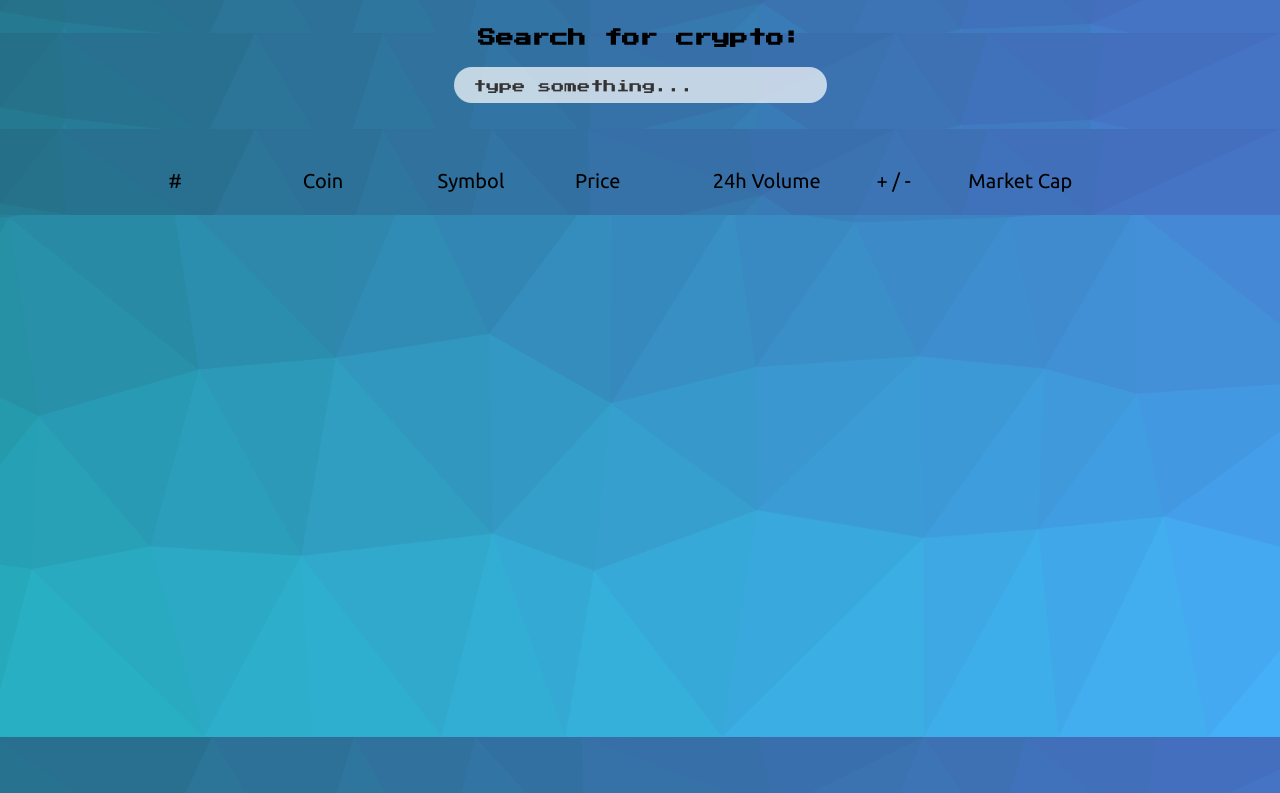
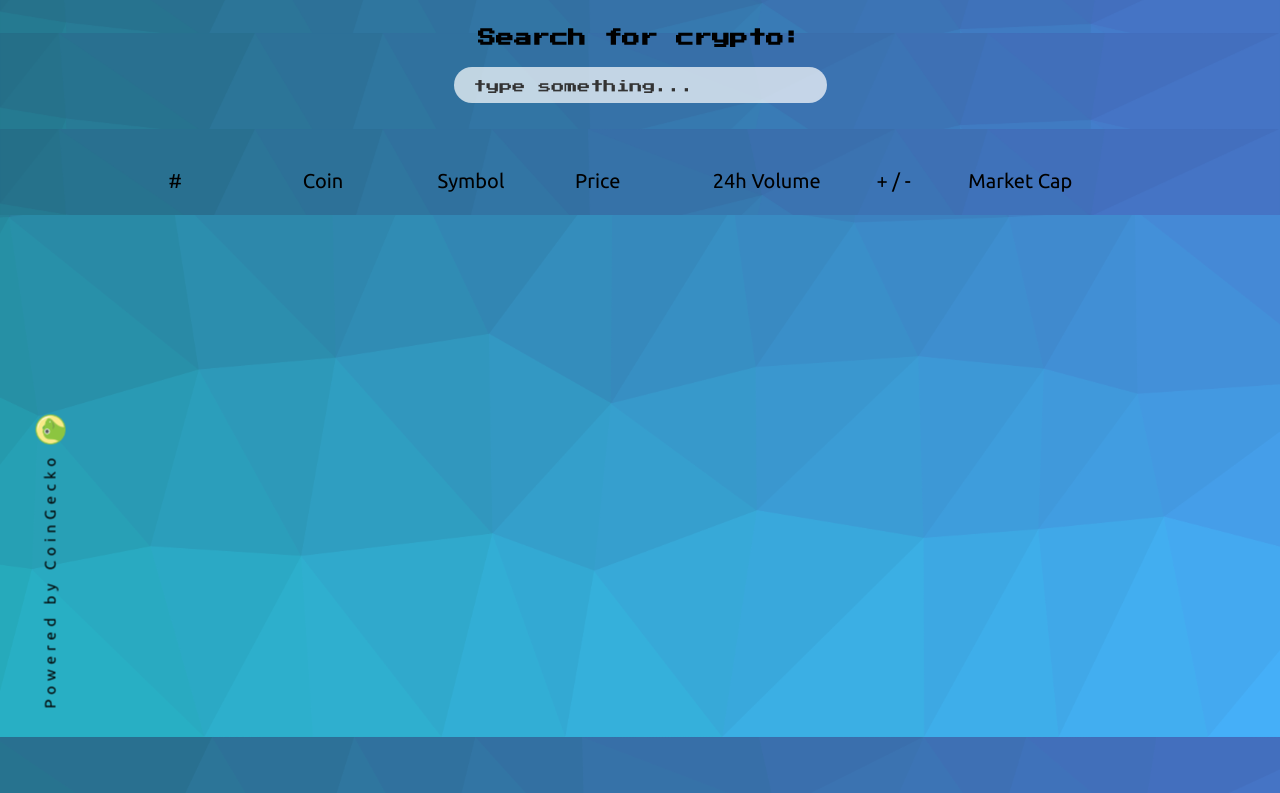
Before and after one commit to Mariano0o92/The-Creeptos, a website: page index.html in a window 1280 px wide. Shown: the part 63-856 px from the top of the page. Drawn offline with Linux system fonts and the light colour scheme; no server answers.

Commit message:
Added and styled CoinGecko official logo.

```diff
--- a/src/js/script.js
+++ b/src/js/script.js
@@ -42,8 +42,8 @@ const createCoins = coins => {
             <img class="coins__logo" src="${coin.image}" alt="${coin.name}">
             <div class="coins__name">${coin.name}</div>
             <div class="coins__shortcut">${coin.symbol}</div>
-            <div class="coins__price">$${coin.current_price.toFixed(2)}</div>
-        <div class="coins__volume">$${coin.total_volume.toFixed(2)}</div>
+            <div class="coins__price">$${coin.current_price}</div>
+        <div class="coins__volume">$${coin.total_volume}</div>
         <div class="coins__difference${changeColorClass}">${percentageChange.toFixed(2)}%</div>
         <div class="coins__market-cap">$${coin.market_cap}</div>
         `
--- a/src/sass/main.scss
+++ b/src/sass/main.scss
@@ -35,7 +35,7 @@ body {
 	background-position: 0 0;
 	background-size: cover;
 	background-attachment: fixed;
-	z-index: 100;
+	z-index: 1;
 
 	&__title {
 		padding: 20px 0 0 20px;
@@ -43,6 +43,25 @@ body {
 		text-align: left;
 		text-transform: uppercase;
 	}
+}
+
+.coins::before {
+	content: 'Powered by CoinGecko';
+	position: fixed;
+	bottom: 10px;
+	left: 25px;
+	margin-left: 25px;
+	padding: 10px 38px 10px 0;
+	text-align: left;
+	font-family: 'Ubuntu', sans-serif;
+	font-size: 1.5rem;
+	letter-spacing: 5px;
+	transform: rotate(-90deg);
+	transform-origin: left;
+	background-image: url(/dist/img/coingecko.png);
+	background-size: 30px;
+	background-repeat: no-repeat;
+	background-position: right center;
 }
 
 .coins {
@@ -73,7 +92,7 @@ body {
 		background-position: 0 0;
 		background-size: cover;
 		background-attachment: fixed;
-		z-index: 100;
+		z-index: 1;
 
 		h2 {
 			padding-bottom: 10px;
```
Also changed, not shown: dist/css/main-min.css, dist/img/coingecko.png (added), dist/js/script-min.js, src/img/coingecko.png (added).
